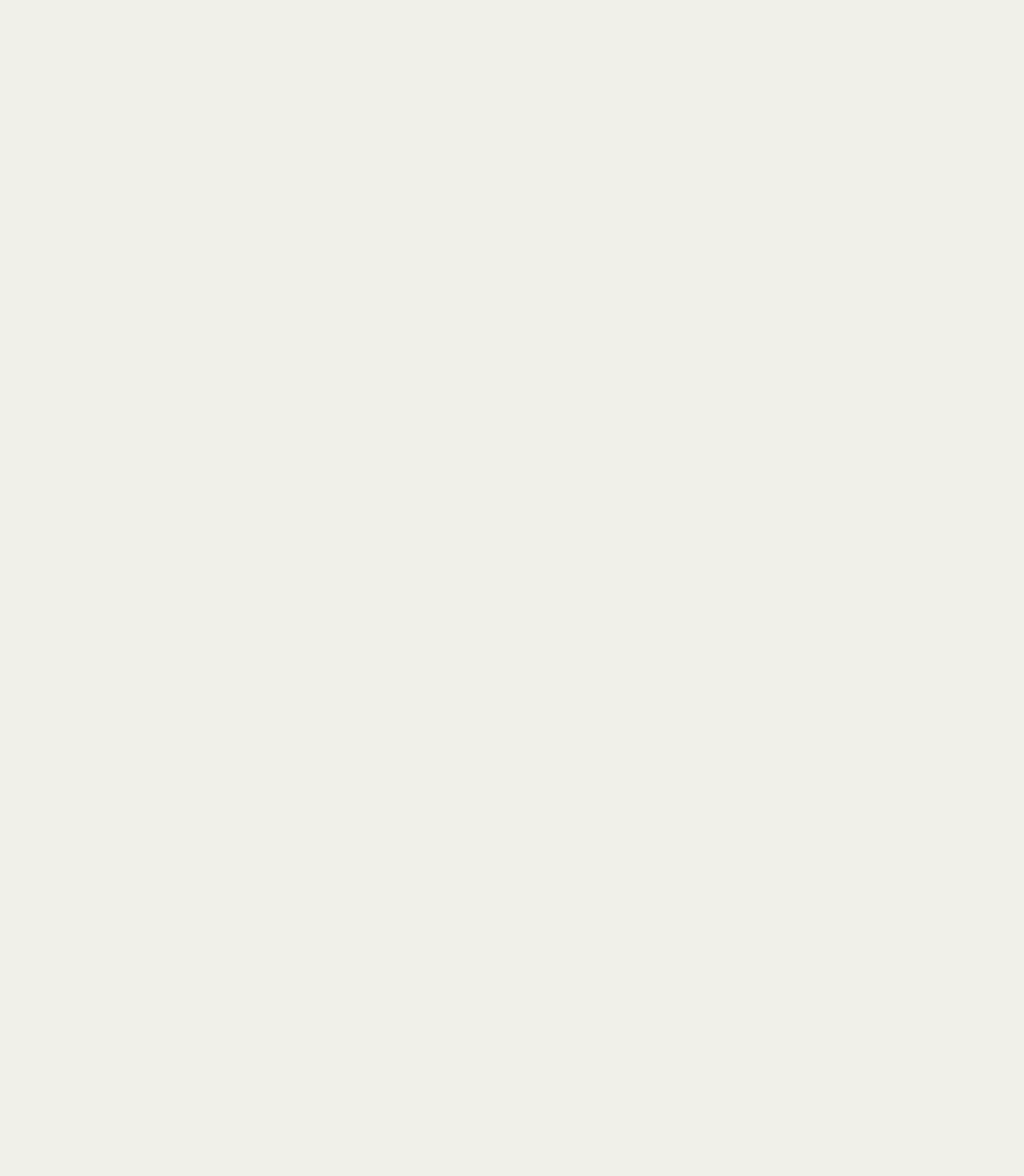
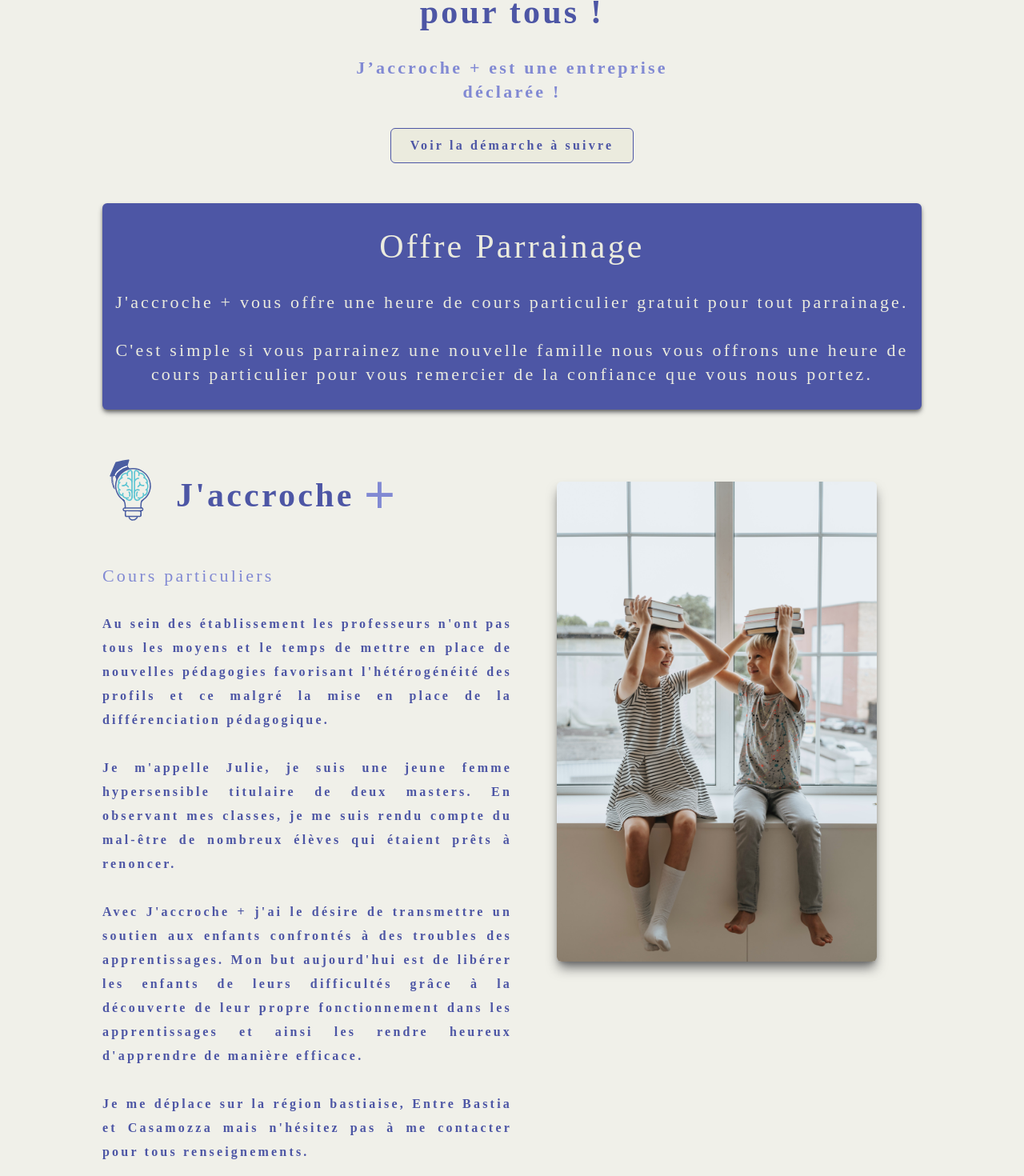
Before and after one commit to DumeGrisoni/booking_student, a React (Vite) app: page / in a window 1280 px wide. Shown: the part 190-1660 px from the top of the page at 80% size. Before the commit the page ends 800 px from the top, so only its background shows below. Built offline with nearby package versions, Linux system fonts and the light colour scheme; a web font is replaced by a local one.

Commit message:
finishing home

```diff
--- a/src/App.css
+++ b/src/App.css
@@ -5,6 +5,12 @@
 @layer components {
   .text-default {
     @apply text-font-text-desktop leading-font-text-desktop tracking-desktop-ls font-bold;
+  }
+  .text-headline {
+    @apply text-font-headline-desktop leading-font-headline-desktop tracking-desktop-ls;
+  }
+  .text-title {
+    @apply text-font-title-desktop leading-font-title-desktop tracking-desktop-ls;
   }
   .active {
     @apply text-primary-var-2;
--- /dev/null
+++ b/src/Components/Button.jsx
@@ -0,0 +1,14 @@
+// eslint-disable-next-line react/prop-types
+const Button = ({ onClick, children }) => {
+  return (
+    //  CHILDREN TO CHANGE BY TEXT, ONCLICK TO DEFINE
+    <button
+      className="text-default text-primary bg-secondary-var-1 hover:bg-primary hover:text-secondary-var-1 transition-all border border-primary py-1.5 px-6 rounded-md"
+      onClick={onClick}
+    >
+      {children}
+    </button>
+  );
+};
+
+export default Button;
--- a/src/Components/OfferBanner.jsx
+++ b/src/Components/OfferBanner.jsx
@@ -1,5 +1,19 @@
 const OfferBanner = () => {
-  return <div>OfferBanner</div>;
+  return (
+    // OFFER BANNER
+    <section className="flex w- flex-col bg-primary h-[258px] items-center text-center justify-center gap-[30px] rounded-md shadow-md shadow-grey-font text-secondary-var-1">
+      <h1 className="text-headline ">Offre Parrainage</h1>
+      <h2 className="text-title">
+        J&apos;accroche + vous offre une heure de cours particulier gratuit pour
+        tout parrainage.{' '}
+      </h2>
+      <h2 className="text-title">
+        C&apos;est simple si vous parrainez une nouvelle famille nous vous
+        offrons une heure de cours particulier pour vous remercier de la
+        confiance que vous nous portez.{' '}
+      </h2>
+    </section>
+  );
 };
 
 export default OfferBanner;
--- a/src/Components/TaxBanner.jsx
+++ b/src/Components/TaxBanner.jsx
@@ -1,5 +1,20 @@
+import Button from './Button';
+
 const TaxBanner = () => {
-  return <div>TaxBanner</div>;
+  return (
+    // BANNER PROMO
+    <section className="flex flex-col items-center text-center justify-center gap-[30px] w-[550px] font-bold">
+      <h1 className="text-headline text-primary">
+        50% <br /> de déduction d&apos;impôts pour tous !
+      </h1>
+      <h2 className="text-title text-primary-var-1 w-[80%]">
+        J’accroche + est une entreprise déclarée !
+      </h2>
+      <Button onClick={console.log('ca marche')}>
+        Voir la démarche à suivre
+      </Button>
+    </section>
+  );
 };
 
 export default TaxBanner;
--- a/src/Home.jsx
+++ b/src/Home.jsx
@@ -1,13 +1,58 @@
 import TaxBanner from './Components/TaxBanner.jsx';
 import OfferBanner from './Components/OfferBanner.jsx';
+import logo from './assets/logo.svg';
+import image from './assets/image.jpg';
 
 function Home() {
   return (
-    <div className="px-[8rem] my-text">
+    <div className="px-[8rem] my-text flex flex-col gap-[50px]">
+      <section className="flex flex-col items-center mx-auto gap-[50px]">
+        <TaxBanner />
+        <OfferBanner />
+      </section>
       <div className="flex">
-        <section className="flex-col justify-between items-center mx-auto">
-          <TaxBanner />
-          <OfferBanner />
+        {/* SECTION TEXTE */}
+        <section className="flex flex-1 flex-col justify-start items-start gap-[30px] text-primary text-justify mb-8">
+          <div className="text-headline text-primary flex gap-3 justify-center items-center">
+            <img src={logo} alt="Logo" width={80} />
+            <h1 className="font-bold">J&apos;accroche </h1>
+            <h2 className="text-primary-var-1 text-[70px] font-bold">+</h2>
+          </div>
+          <h2 className="text-primary-var-1 text-title">Cours particuliers</h2>
+          <div className="flex flex-col gap-[30px] text-default">
+            <p>
+              Au sein des établissement les professeurs n&apos;ont pas tous les
+              moyens et le temps de mettre en place de nouvelles pédagogies
+              favorisant l&apos;hétérogénéité des profils et ce malgré la mise
+              en place de la différenciation pédagogique.
+            </p>
+            <p>
+              Je m&apos;appelle Julie, je suis une jeune femme hypersensible
+              titulaire de deux masters. En observant mes classes, je me suis
+              rendu compte du mal-être de nombreux élèves qui étaient prêts à
+              renoncer.
+            </p>
+            <p>
+              Avec J&apos;accroche + j&apos;ai le désire de transmettre un
+              soutien aux enfants confrontés à des troubles des apprentissages.
+              Mon but aujourd&apos;hui est de libérer les enfants de leurs
+              difficultés grâce à la découverte de leur propre fonctionnement
+              dans les apprentissages et ainsi les rendre heureux
+              d&apos;apprendre de manière efficace.
+            </p>
+            <p>
+              Je me déplace sur la région bastiaise, Entre Bastia et Casamozza
+              mais n&apos;hésitez pas à me contacter pour tous renseignements.
+            </p>
+          </div>
+        </section>
+        {/* SECTION IMAGE */}
+        <section className="flex-1">
+          <img
+            src={image}
+            alt="photo du professeur"
+            className="w-[400px] m-10 mx-auto shadow-lg rounded-md shadow-grey-font"
+          />
         </section>
       </div>
     </div>
```
Also changed, not shown: src/assets/image.jpg (added).
